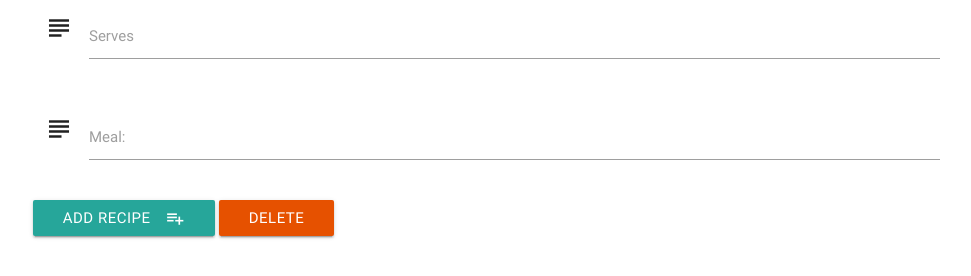
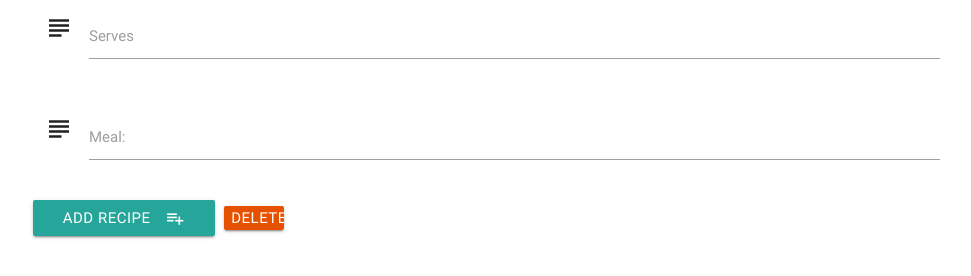
Before and after one commit to jessdevine/DataDev, a Flask app: template templates/editrecipe.html in a window 1280 px wide. Shown: the part 1588-1864 px from the top of the page, without its empty margins (148-1119 px from the left). Run offline with Flask 2, Linux system fonts and the light colour scheme; the template is opened without the code that fills it, so the values that code supplies are empty; some libraries are stand-ins or nearby versions.

Commit message:
Added static/css/style.css with minor stylings referenced in base.html

```diff
--- /dev/null
+++ b/static/css/style.css
@@ -0,0 +1,15 @@
+.btn_small {
+    height: 24px;
+    width: 60px;
+    line-height: 24px;
+    margin: 5px 5px;
+    padding: 0 0.5em;
+}
+
+.ingredients {
+    margin-left: 20px;
+}
+
+.whitebackground {
+    background-color: white;
+}
--- a/templates/base.html
+++ b/templates/base.html
@@ -5,6 +5,8 @@
     <meta name="viewport" content="width=device-width, initial-scale=1.0">
     <link href="https://fonts.googleapis.com/icon?family=Material+Icons" rel="stylesheet">
     <link rel="stylesheet" href="https://cdnjs.cloudflare.com/ajax/libs/materialize/0.100.2/css/materialize.min.css">
+    <link rel="stylesheet" href="{{url_for('static', filename='css/style.css')}}" type="text/css" />
+
 
 </head>
 
```
